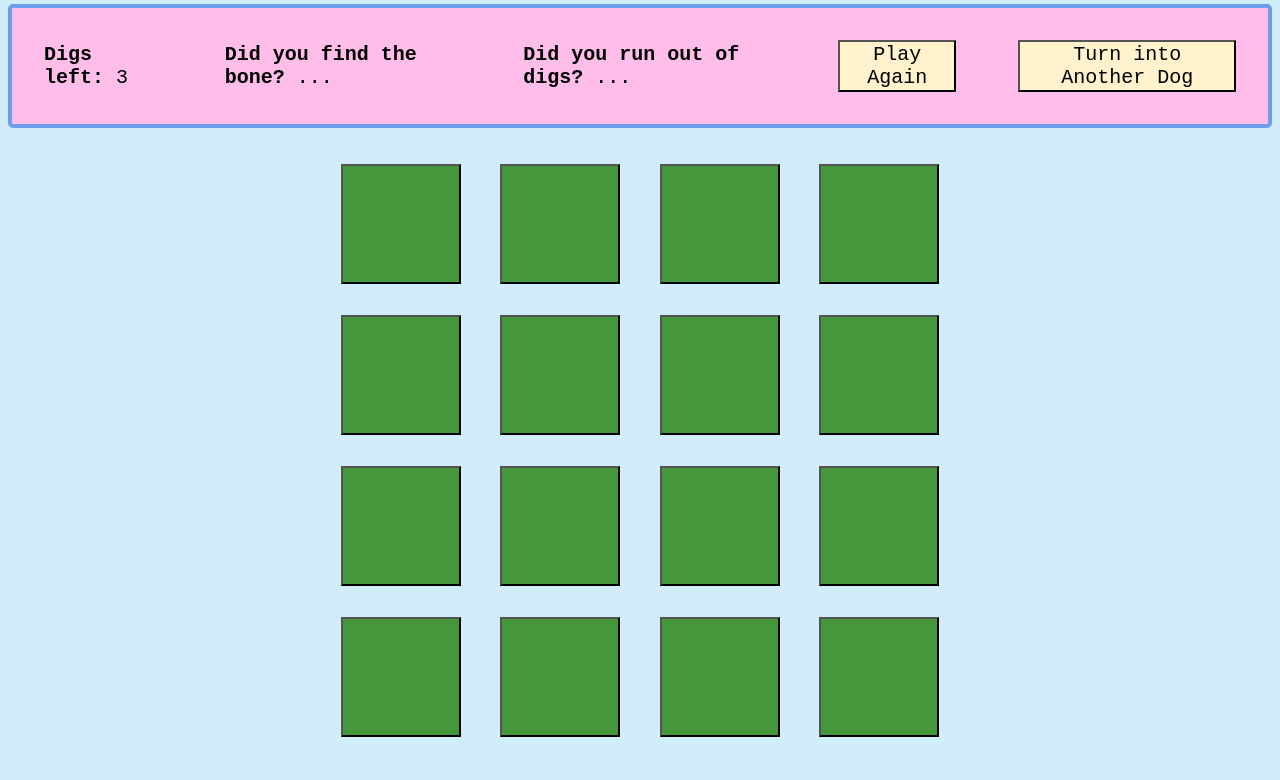
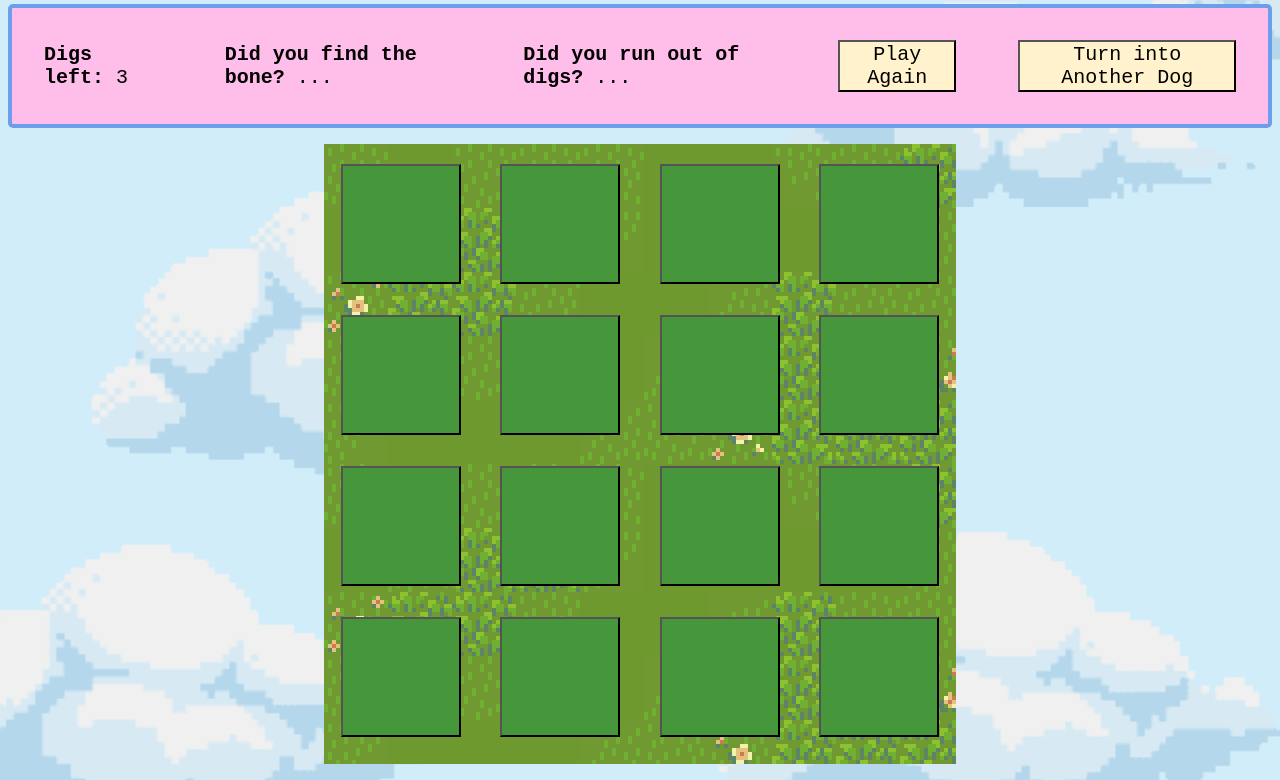
Before and after one commit to vivianliunc/vivianliunc.github.io, a website with bundled scripts: page index.html in a window 1280 px wide. Shown: the part 526-1306 px from the top of the page. Built offline with nearby package versions, Linux system fonts and the light colour scheme; no server answers; files whose address does not match are found by name.

Commit message:
Update style.css

```diff
--- a/style.css
+++ b/style.css
@@ -1,6 +1,6 @@
 body{
     background-color:#d2edfa;
-    background-image: url("images/background.png");
+    background-image: url("background.png");
 }
 
 .title {
@@ -62,7 +62,7 @@ td {
     grid-template-columns: 1fr 1fr 1fr 1fr;
     grid-template-rows: 1fr 1fr 1fr 1fr;
     grid-gap: 5px 5px;
-    background-image: url("images/grass.png");
+    background-image: url("grass.png");
 
     padding-top: 20px;
     margin-left: auto;
```
